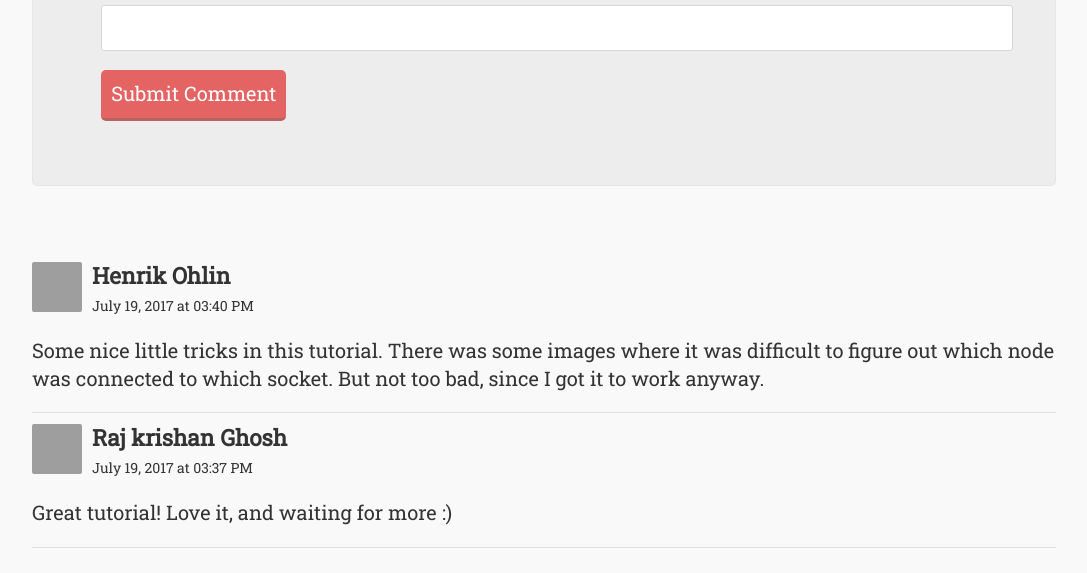
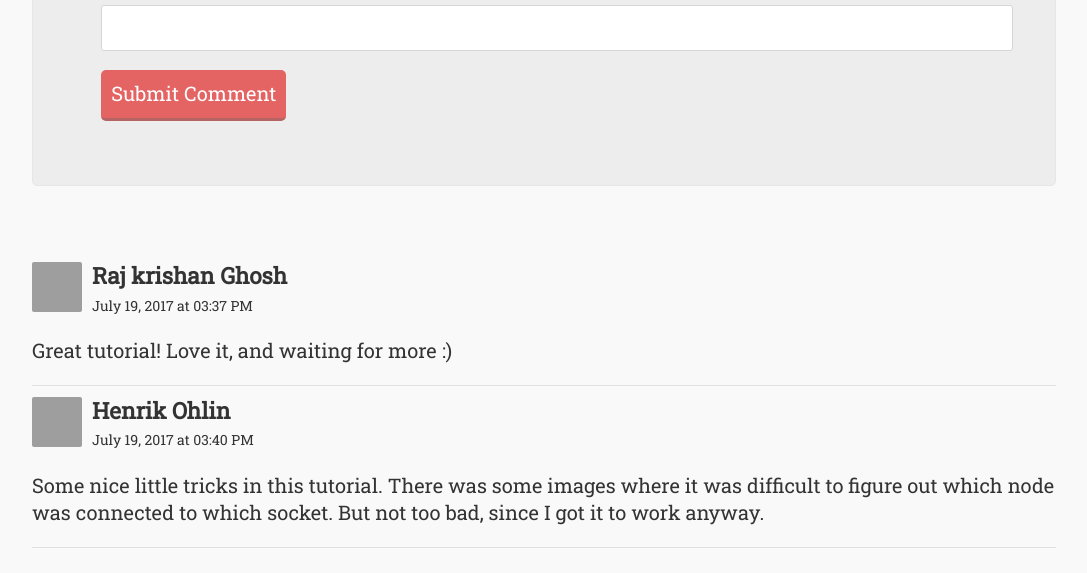
Before and after one commit to samirosman/squircleart.github.io, a Jekyll site: the page built from _posts/2017-07-08-hud-in-animation-nodes.md, in a window 1280 px wide and 900 px high, scrolled down 18688 px, cut to the strip 0-573 px from the top of the window. Shown: the whole strip, without its empty margins (96-1183 px from the left). Built offline with Jekyll 4.4.1, drawn with Linux system fonts in a browser that asks for light colours; nearby versions of some CDN libraries; formulas are drawn with MathJax 3; grey boxes are pictures that could not be loaded.

Commit message:
Reversed Comments

```diff
--- a/_includes/comments.html
+++ b/_includes/comments.html
@@ -1,7 +1,7 @@
 <div class="comments-container">
 {% if site.data.comments[page.slug] %}
   {% assign comments = site.data.comments[page.slug] | sort: date %}
-    {% for comment in comments reversed %}
+    {% for comment in comments %}
       {% assign message = comment[1].message %}
       {% assign name = comment[1].name %}
       {% assign email = comment[1].email %}
```
